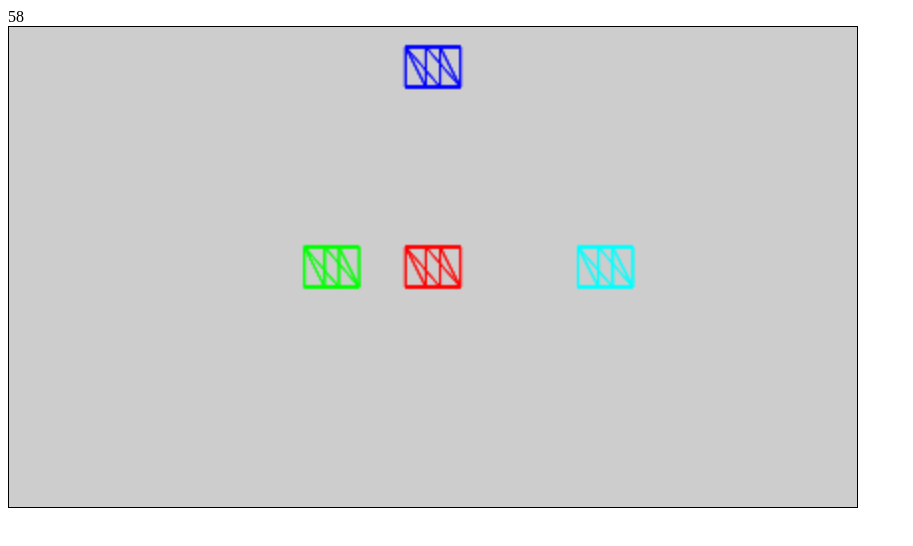
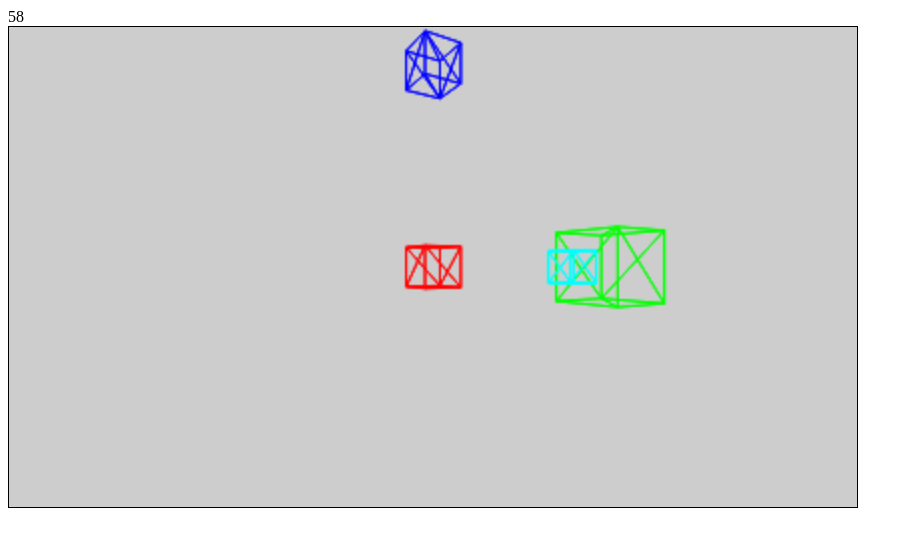
Before and after one commit to darkenvy/freecraft-soft-engine, a website: page index.html in a window 1280 px wide. Shown: the whole page, without its empty margins (0-913 px from the left). Drawn offline with Linux system fonts and the light colour scheme.

Commit message:
rotating cubes in perspective

```diff
--- a/index.html
+++ b/index.html
@@ -19,7 +19,7 @@
       height: 480px;
     }
   </style>
-  <div id="fps"></div>
+  <div id="fps">null</div>
   <canvas id="game" width="424" height="240" style="border:1px solid #000000;" />
   <script src="index.js"></script>
 </body>
--- a/index.js
+++ b/index.js
@@ -365,6 +365,25 @@ function safeParse(str) {
   return json;
 }
 
+function cloneWorld(worldArr) {
+  const clone = [];
+
+  worldArr.forEach(item => {
+    const cloneItem = {};
+    cloneItem.faces = item.faces.slice(0); // shallow copy. We don't need deep copy of faces
+    cloneItem.vertices = [];
+
+    item.vertices.forEach(vertice => {
+      const cloneVertice = vertice.slice(0);
+      cloneItem.vertices.push(cloneVertice);
+    });
+
+    clone.push(cloneItem);
+  });
+
+  return clone;
+}
+
 function loadModel(filename, translate, rotate=[0,0,0], scale) {
   return new Promise(resolve => {
     get(filename).then(res => {
@@ -390,29 +409,35 @@ function loadModel(filename, translate, rotate=[0,0,0], scale) {
 function render() {
   clearScreen();
 
-  const d = VIEWING_DISTANCE;
-  const rotWorldMat = new EulerMatrix(degrees(0), degrees(0.4), degrees(0));
-  const moveWorldMat = new TranslationMatrix(0,0,1);
 
+  // ----------------- world space ----------------- //
   // rotate world
+  const rotWorldMat = new EulerMatrix(degrees(0), degrees(0.2), degrees(0));
   world.forEach((item, idx) => {
     world[idx].vertices = rotWorldMat.transform(item.vertices);
   });
 
-  // translate world
-  // const finalWorld = world.slice(0);
-  // finalWorld.forEach((item, idx) => {
-  //   finalWorld[idx].vertices = moveWorldMat.transform(finalWorld[idx].vertices);
+  const renderWorld = cloneWorld(world);
 
-  //   // perspective
-  //   finalWorld[idx].vertices = finalWorld[idx].vertices.map(vertex => {
-  //     const [ x, y, z, w ] = vertex;
-  //     return [ x*d/z, y*d/z, d, 1];
-  //   });
-  // });
+  // ----------------- camera space ----------------- //
+  // move world
+  const moveWorld = new TranslationMatrix(0,0,200);
+  renderWorld.forEach((item, idx) => {
+    renderWorld[idx].vertices = moveWorld.transform(item.vertices);
+  });
+
+  // perspective
+  renderWorld.forEach((item, idx) => {
+    renderWorld[idx].vertices = renderWorld[idx].vertices.map(vertex => {
+      const [ x, y, z, w ] = vertex;
+      const d = VIEWING_DISTANCE;
+
+      return [ x*d/z, y*d/z, d, 1];
+    });
+  });
 
   // draw world
-  world.forEach((item, idx) => {
+  renderWorld.forEach((item, idx) => {
     drawFace(item, idx);
   })
 }
@@ -448,8 +473,15 @@ function main() {
     world.push(mCube3);
     worldColor.push('#0ff');
 
-    // move world
-    // const moveWorld = new TranslationMatrix(100,0,0);
+    // // ----------------- world space ----------------- //
+    // // rotate world
+    // const rotWorldMat = new EulerMatrix(degrees(0), degrees(-45), degrees(0));
+    // world.forEach((item, idx) => {
+    //   world[idx].vertices = rotWorldMat.transform(item.vertices);
+    // });
+
+    // // move world
+    // const moveWorld = new TranslationMatrix(0,0,100);
     // world.forEach((item, idx) => {
     //   world[idx].vertices = moveWorld.transform(item.vertices);
     // });
```
